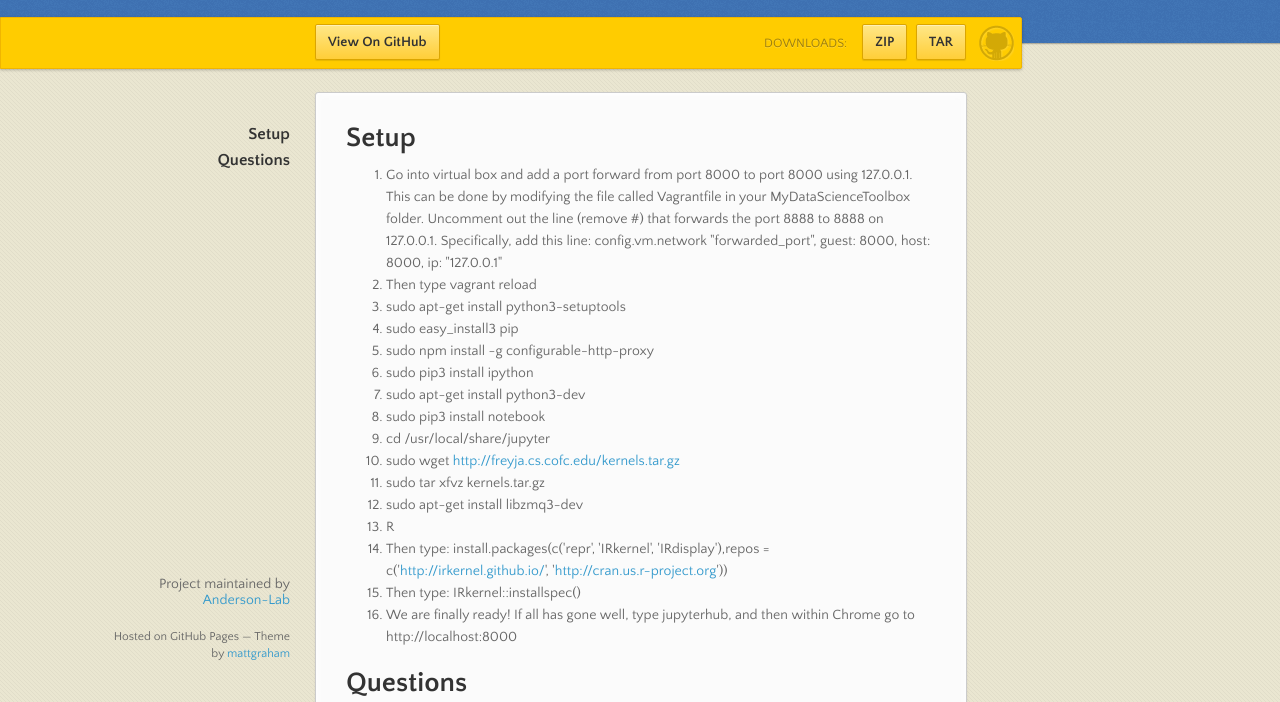
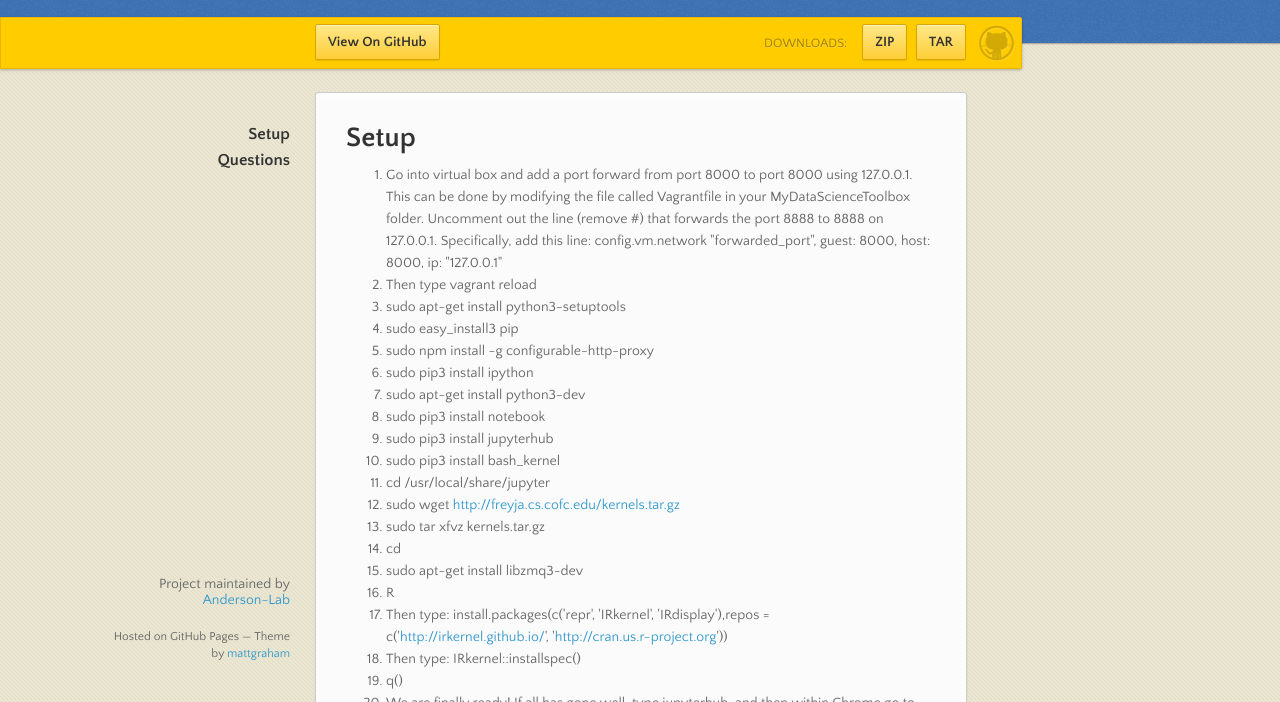
Before and after one commit to Anderson-Lab/data-210-06-worksheet-homework-spring-2016, a plain HTML site: page index.html in a window 1280 px wide. Shown: the part 98-800 px from the top of the page. Drawn offline with nearby package versions, Linux system fonts and the light colour scheme.

```diff
--- a/index.html
+++ b/index.html
@@ -52,14 +52,18 @@
 <li>sudo pip3 install ipython</li>
 <li>sudo apt-get install python3-dev</li>
 <li>sudo pip3 install notebook</li>
+<li>sudo pip3 install jupyterhub</li>
+<li>sudo pip3 install bash_kernel</li>
 <li>cd /usr/local/share/jupyter</li>
 <li>sudo wget <a href="http://freyja.cs.cofc.edu/kernels.tar.gz">http://freyja.cs.cofc.edu/kernels.tar.gz</a>
 </li>
 <li>sudo tar xfvz kernels.tar.gz</li>
+<li>cd</li>
 <li>sudo apt-get install libzmq3-dev</li>
 <li>R</li>
 <li>Then type: install.packages(c('repr', 'IRkernel', 'IRdisplay'),repos = c('<a href="http://irkernel.github.io/">http://irkernel.github.io/</a>', '<a href="http://cran.us.r-project.org">http://cran.us.r-project.org</a>'))</li>
 <li>Then type: IRkernel::installspec()</li>
+<li>q()</li>
 <li>We are finally ready! If all has gone well, type jupyterhub, and then within Chrome go to http://localhost:8000</li>
 </ol>
 
```
Also changed, not shown: params.json (+1 -1 lines).
